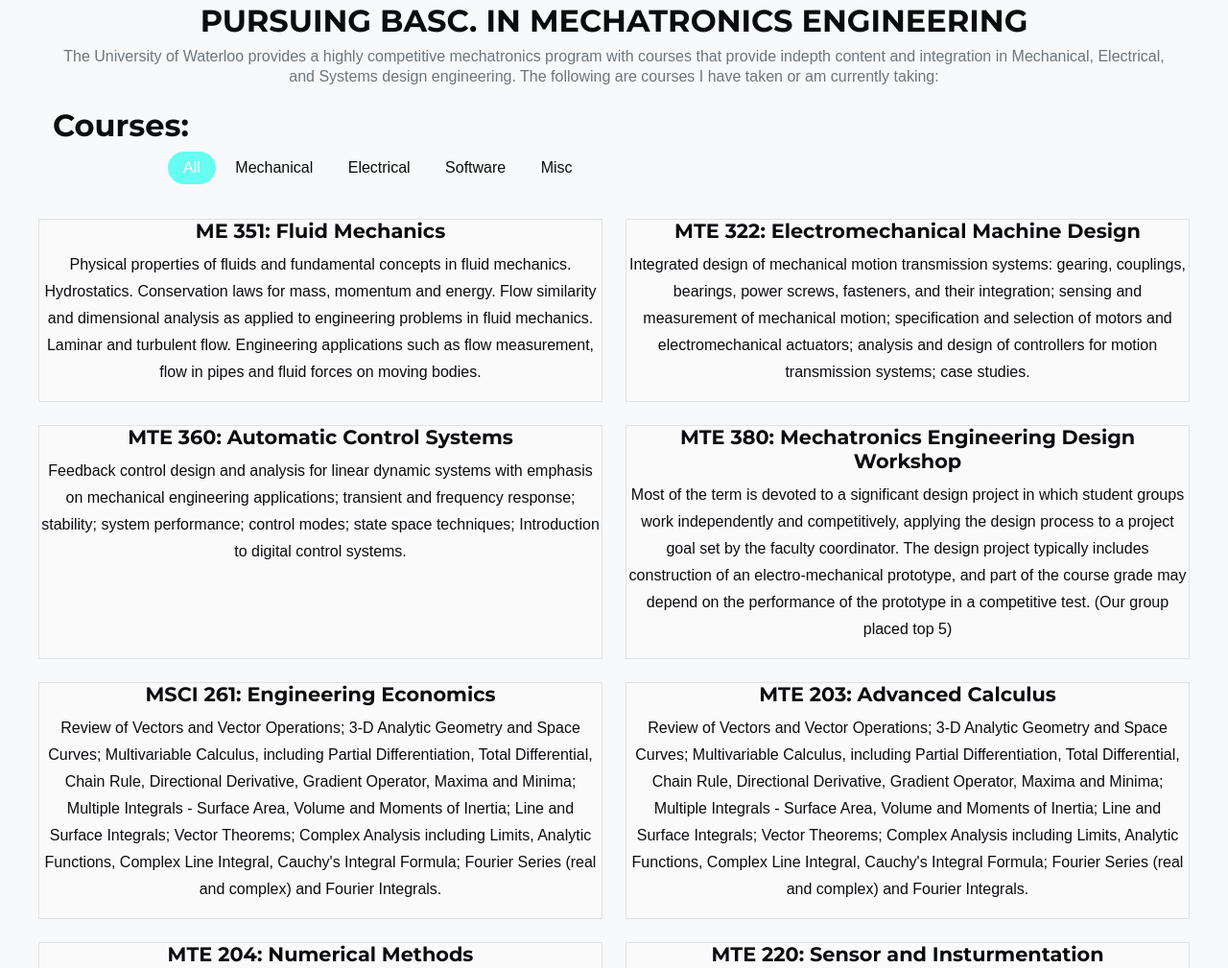
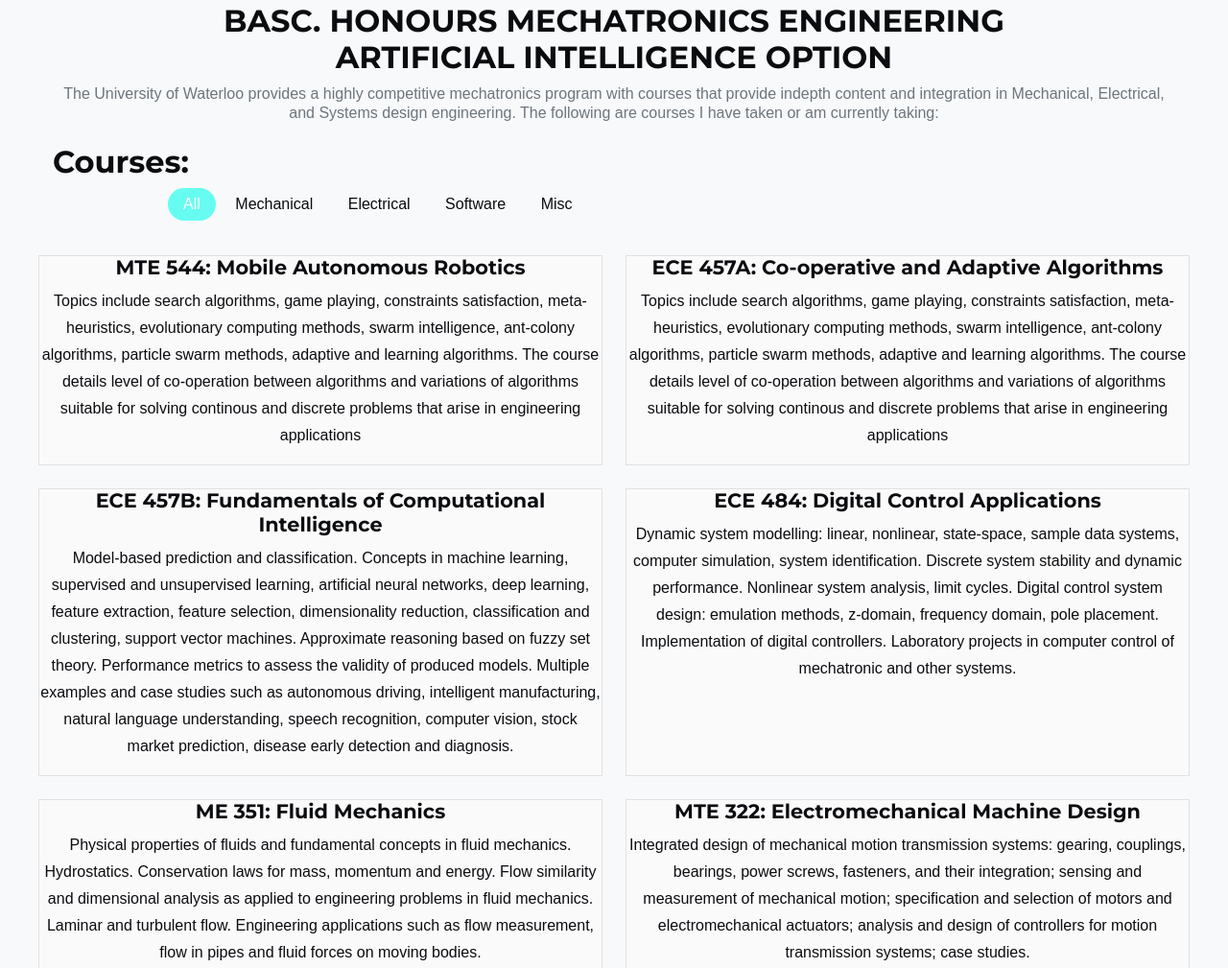
Before and after one commit to Gurs-Ban/Gurs-Ban.github.io, a website: page Academics.html in a window 1280 px wide. Shown: the part 645-1654 px from the top of the page at 96% size. Drawn offline with nearby package versions, Linux system fonts and the light colour scheme; files that its build step writes are made by us from their sources; a web font is replaced by a local one.

Commit message:
Update Academics.html

```diff
--- a/Academics.html
+++ b/Academics.html
@@ -69,13 +69,13 @@
             <div class="row">
                 <div class="col-lg-12 text-center">
                   <br><br>
-                    <h2 class="section-heading text-uppercase">Pursuing BASc. in Mechatronics Engineering </h2>
+                    <h2 class="section-heading text-uppercase">BASc. Honours Mechatronics Engineering <br> Artificial Intelligence Option </h2>
                     <h7 class="section-subheading-normal text-muted">The University of Waterloo provides a highly competitive mechatronics program with courses that provide indepth content and integration in Mechanical, Electrical, and Systems design engineering. The following are courses I have taken or am currently taking: <br> <br> </h3>
                 </div>
             </div>
             <div class="row">
                <div class="col-md-4">
-                  <h2 class="section-subheading-normal"> Courses:<br> </h2>
+                  <h2 class="section-subheading-normal">Courses:<br> </h2>
                </div>
             </div>
             <div class="row">
@@ -109,6 +109,34 @@
 
     <ol class="posts">
 <!-- !-->
+
+      <li class="post" data-category="Software Mechanical">
+        <article>
+            <h4 class = "post-title ">MTE 544: Mobile Autonomous Robotics</h4>
+            <p align="center">Topics include search algorithms, game playing, constraints satisfaction, meta-heuristics, evolutionary computing methods, swarm intelligence, ant-colony algorithms, particle swarm methods, adaptive and learning algorithms. The course details level of co-operation between algorithms and variations of algorithms suitable for solving continous and discrete problems that arise in engineering applications</p>
+        </article>
+      </li>
+
+      <li class="post" data-category="Software">
+        <article>
+            <h4 class = "post-title ">ECE 457A: Co-operative and Adaptive Algorithms</h4>
+            <p align="center">Topics include search algorithms, game playing, constraints satisfaction, meta-heuristics, evolutionary computing methods, swarm intelligence, ant-colony algorithms, particle swarm methods, adaptive and learning algorithms. The course details level of co-operation between algorithms and variations of algorithms suitable for solving continous and discrete problems that arise in engineering applications</p>
+        </article>
+      </li>
+
+      <li class="post" data-category="Software">
+        <article>
+            <h4 class = "post-title ">ECE 457B: Fundamentals of Computational Intelligence</h4>
+            <p align="center">Model-based prediction and classification. Concepts in machine learning, supervised and unsupervised learning, artificial neural networks, deep learning, feature extraction, feature selection, dimensionality reduction, classification and clustering, support vector machines. Approximate reasoning based on fuzzy set theory. Performance metrics to assess the validity of produced models. Multiple examples and case studies such as autonomous driving, intelligent manufacturing, natural language understanding, speech recognition, computer vision, stock market prediction, disease early detection and diagnosis.</p>
+        </article>
+      </li>
+
+      <li class="post" data-category="Electrical Software Misc.">
+        <article>
+            <h4 class = "post-title ">ECE 484: Digital Control Applications</h4>
+            <p align="center">Dynamic system modelling: linear, nonlinear, state-space, sample data systems, computer simulation, system identification. Discrete system stability and dynamic performance. Nonlinear system analysis, limit cycles. Digital control system design: emulation methods, z-domain, frequency domain, pole placement. Implementation of digital controllers. Laboratory projects in computer control of mechatronic and other systems.</p>
+        </article>
+      </li>
 
       <li class="post" data-category="Mechanical">
         <article>
```
